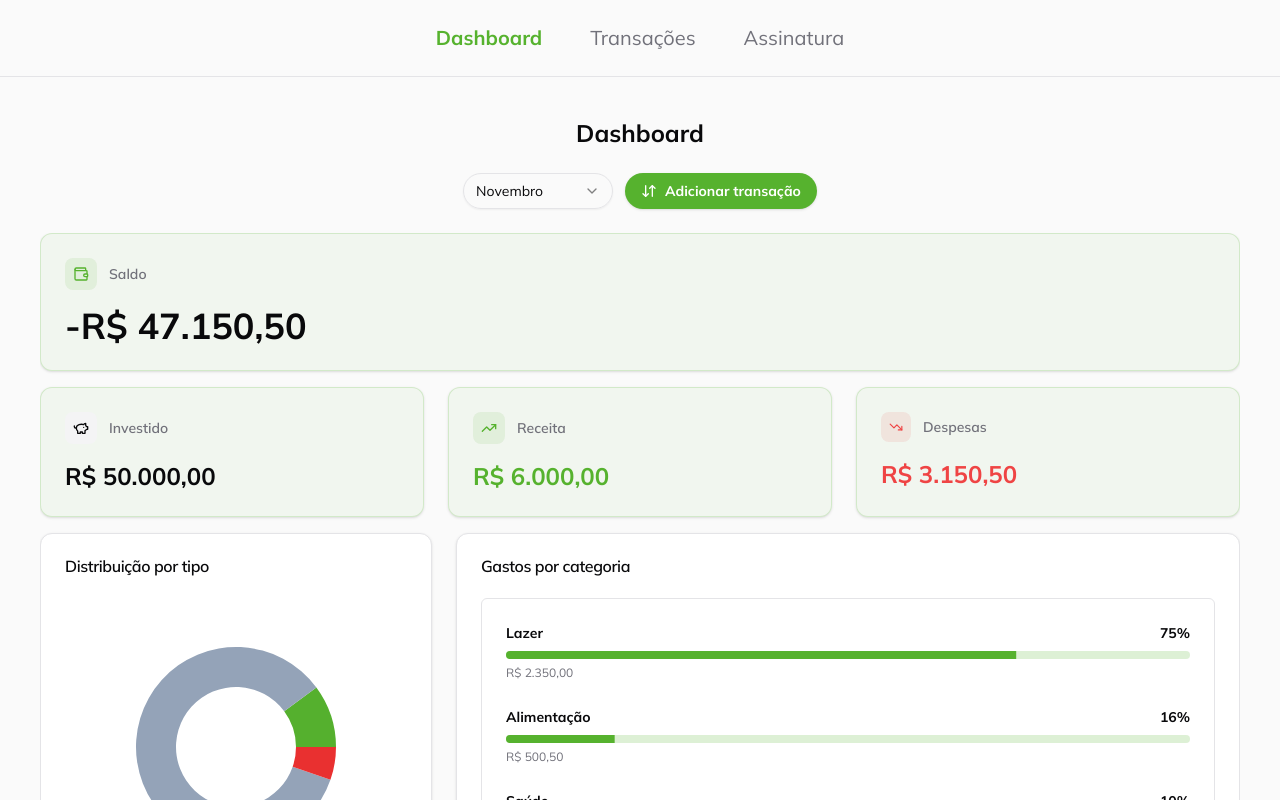
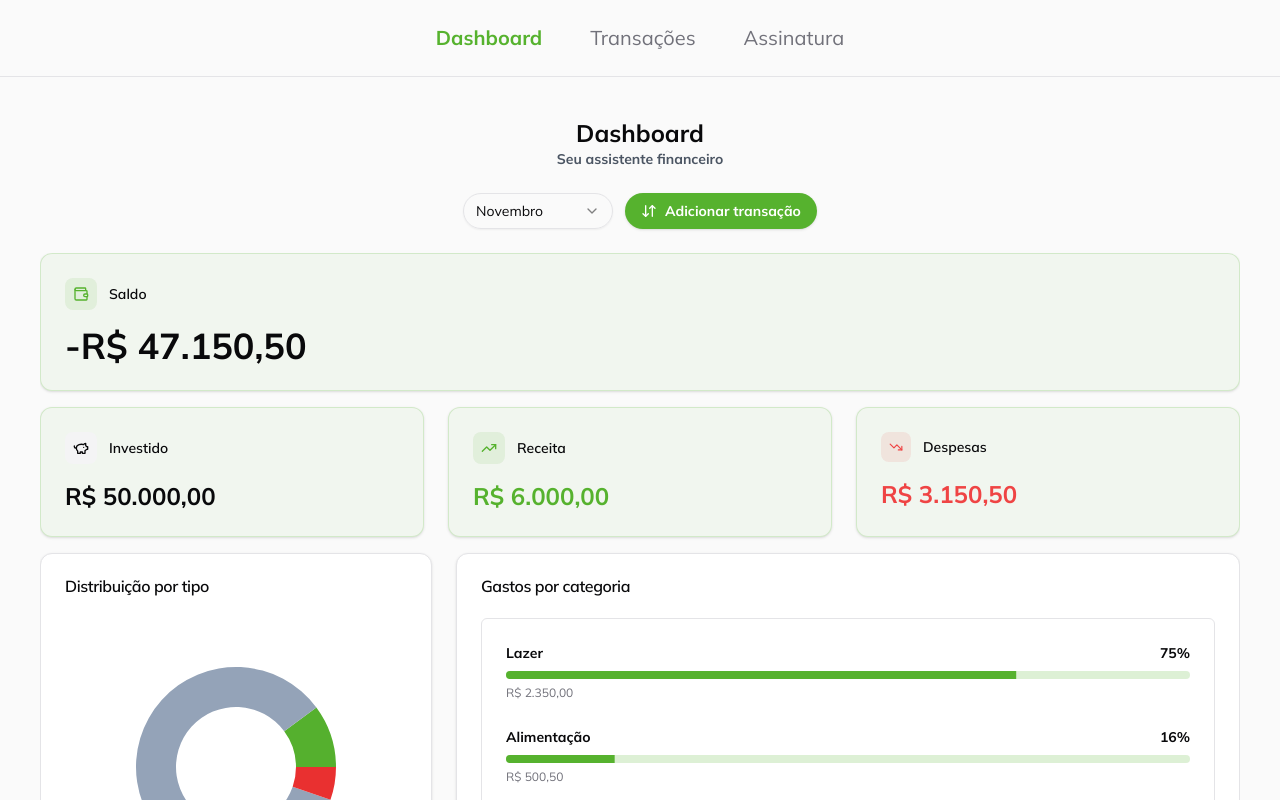
Before and after one commit to wendryuslima/teste-arte-arena, a Next.js app: page / in a window 1280 px wide. Shown: the top 800 px of the page. Built offline with nearby package versions, Linux system fonts and the light colour scheme.

Commit message:
style: enhance dashboard layout and improve text presentation in BalanceCard and SummaryCards components

```diff
--- a/app/_components/balance-card.tsx
+++ b/app/_components/balance-card.tsx
@@ -17,7 +17,7 @@ const BalanceCard = ({ data }: BalanceCardProps) => {
           <div className="rounded-lg bg-primary/10 p-2">
             <Wallet size={16} className="text-primary" />
           </div>
-          <span className="text-sm font-semibold text-muted-foreground">
+          <span className="text-sm font-semibold">
             Saldo
           </span>
         </div>
--- a/app/_components/summary-cards.tsx
+++ b/app/_components/summary-cards.tsx
@@ -18,9 +18,7 @@ const SummaryCards = ({ data }: SummaryCardsProps) => {
             <div className="rounded-lg bg-muted p-2">
               <PiggyBank size={16} className="text-foreground" />
             </div>
-            <span className="text-sm font-semibold text-muted-foreground">
-              Investido
-            </span>
+            <span className="text-sm font-semibold">Investido</span>
           </div>
           <p className="text-2xl font-bold text-foreground">
             {formatCurrency(data.investimentTotals)}
@@ -34,9 +32,7 @@ const SummaryCards = ({ data }: SummaryCardsProps) => {
             <div className="rounded-lg bg-primary/10 p-2">
               <TrendingUp size={16} className="text-primary" />
             </div>
-            <span className="text-sm font-semibold text-muted-foreground">
-              Receita
-            </span>
+            <span className="text-sm font-semibold">Receita</span>
           </div>
           <p className="text-2xl font-bold text-primary">
             {formatCurrency(data.depositsTotal)}
@@ -50,9 +46,7 @@ const SummaryCards = ({ data }: SummaryCardsProps) => {
             <div className="rounded-lg bg-destructive/10 p-2">
               <TrendingDown size={14} className="text-destructive" />
             </div>
-            <span className="text-sm font-semibold text-muted-foreground">
-              Despesas
-            </span>
+            <span className="text-sm font-semibold">Despesas</span>
           </div>
           <p className="text-2xl font-bold text-destructive">
             {formatCurrency(data.expensesTotals)}
--- a/app/page.tsx
+++ b/app/page.tsx
@@ -23,8 +23,11 @@ const Home = () => {
     <>
       <NavBar />
       <div className="flex flex-col gap-6 overflow-hidden p-10 lg:overflow-hidden">
-        <div className="flex items-center justify-center">
+        <div className="flex flex-col items-center justify-center">
           <h1 className="text-2xl font-bold">Dashboard</h1>
+          <p className="text-sm font-bold text-gray-600">
+            Seu assistente financeiro
+          </p>
         </div>
 
         <div className="flex flex-col items-center justify-between">
```
